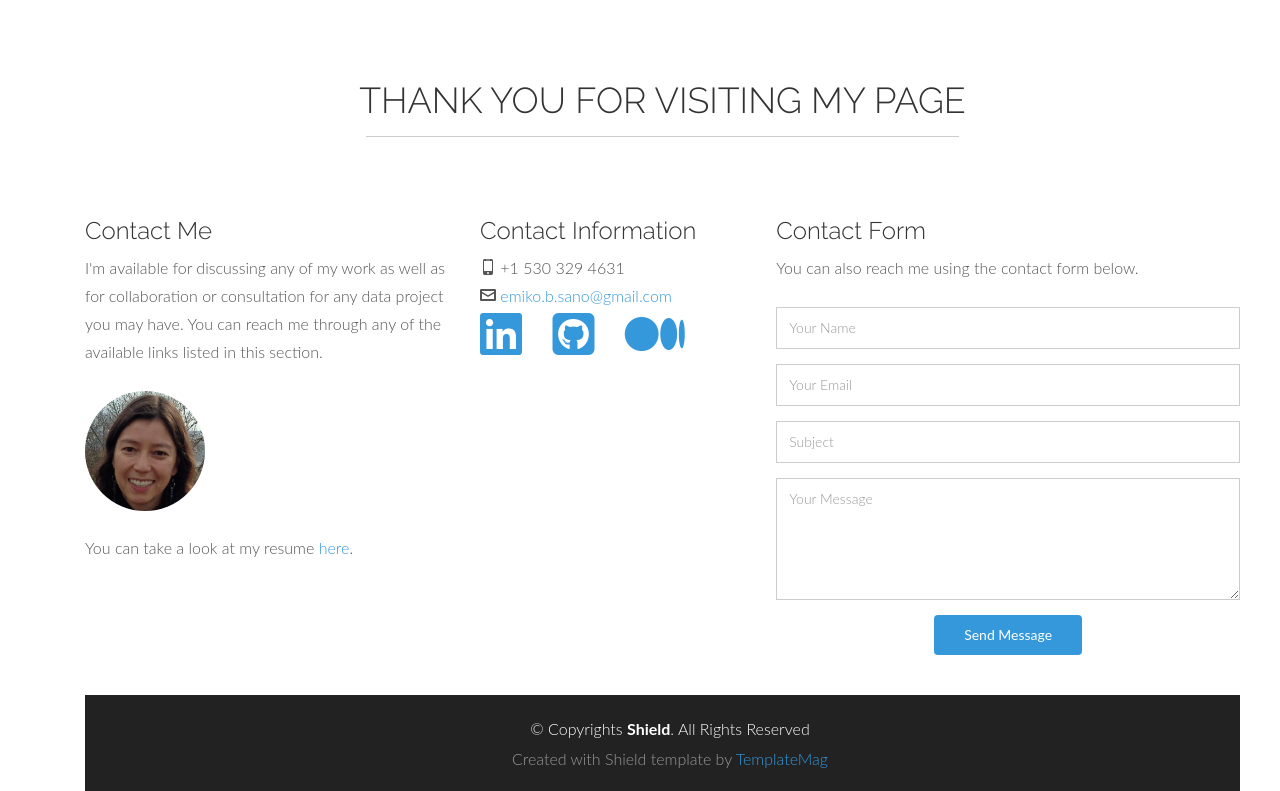
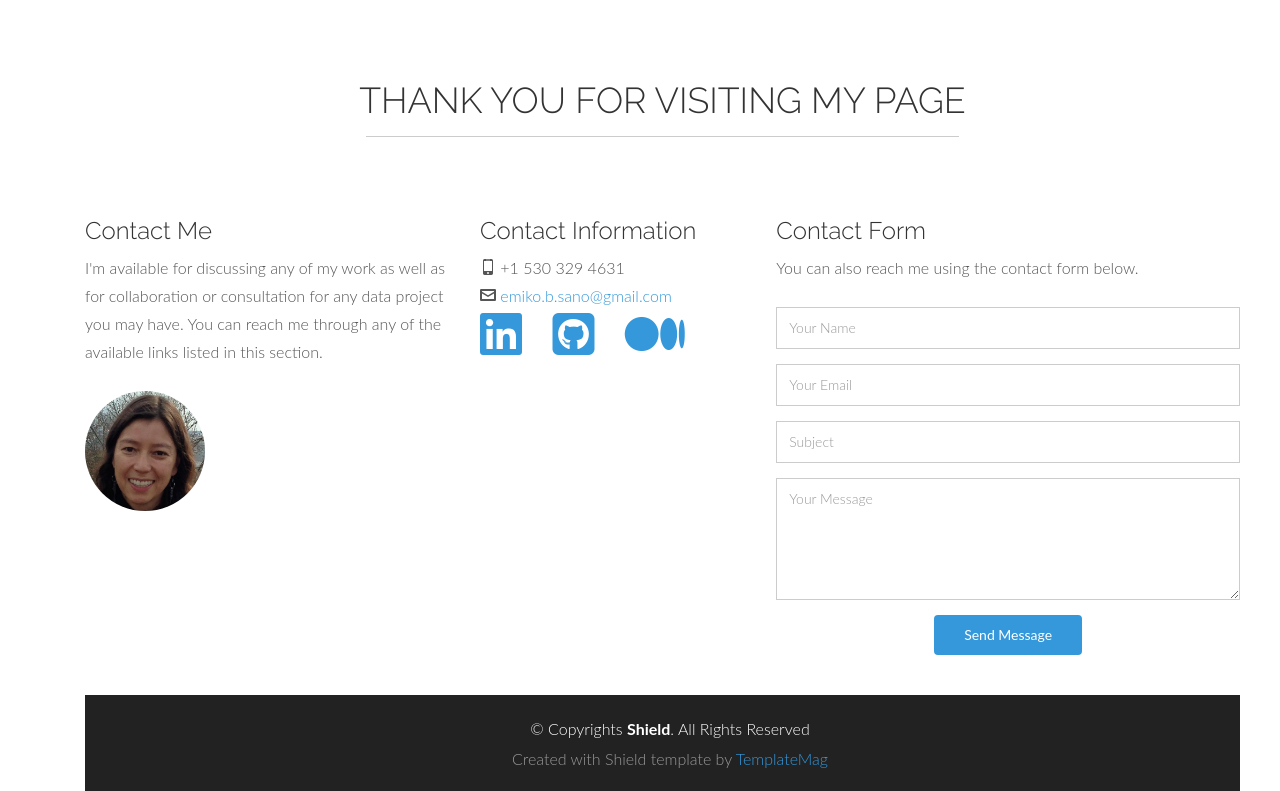
Before and after one commit to ebsano/ebsano.github.io, a plain HTML site: page index.html in a window 1280 px wide. Shown: the part 6876-7667 px from the top of the page. Drawn offline with Linux system fonts and the light colour scheme; a script that the page names is missing.

Commit message:
getting rid of the extra resume link in the contact section

```diff
--- a/index.html
+++ b/index.html
@@ -626,10 +626,6 @@
         <img class="img img-circle" src="assets/contact/FacePicture.png" height="120px" width="120px" alt="">
         <br>
         <br>
-        <p>
-          You can take a look at my resume
-          <a class="nav-link js-scroll-trigger" href="assets/Sano_resume.pdf" target="_blank">here</a>.
-        </p>
       </div>
       <!-- col -->
 
```
